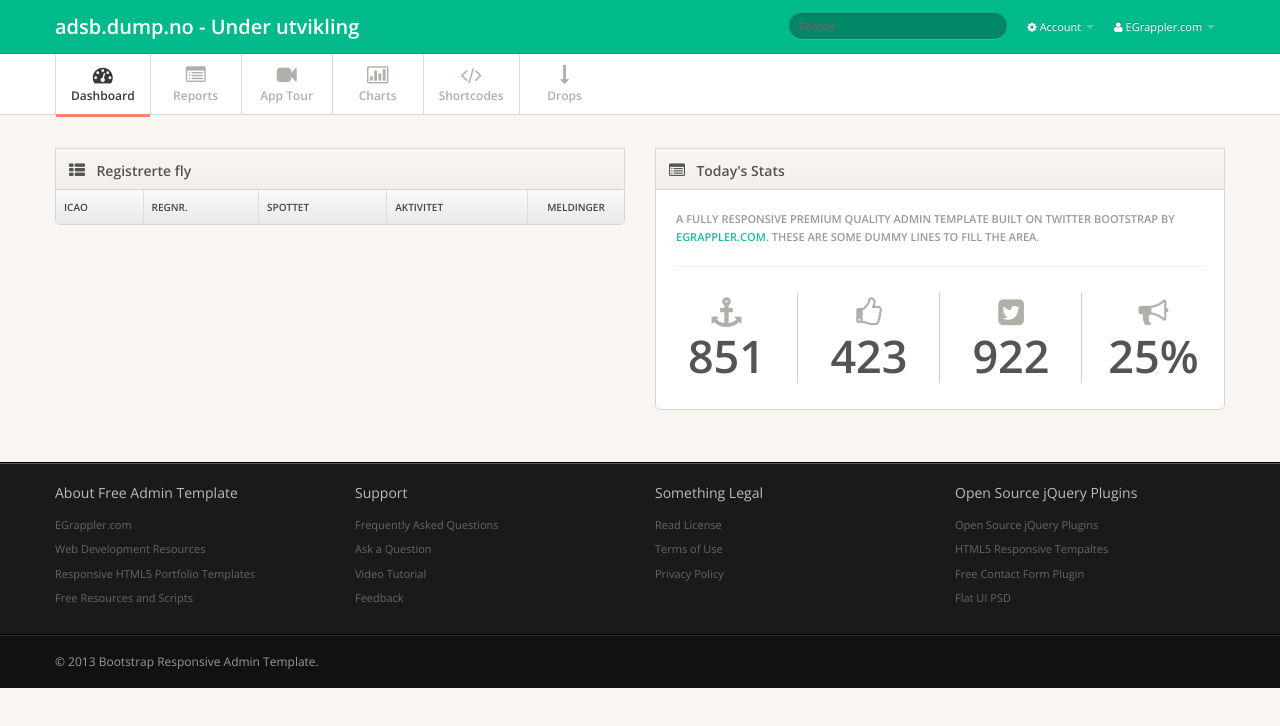
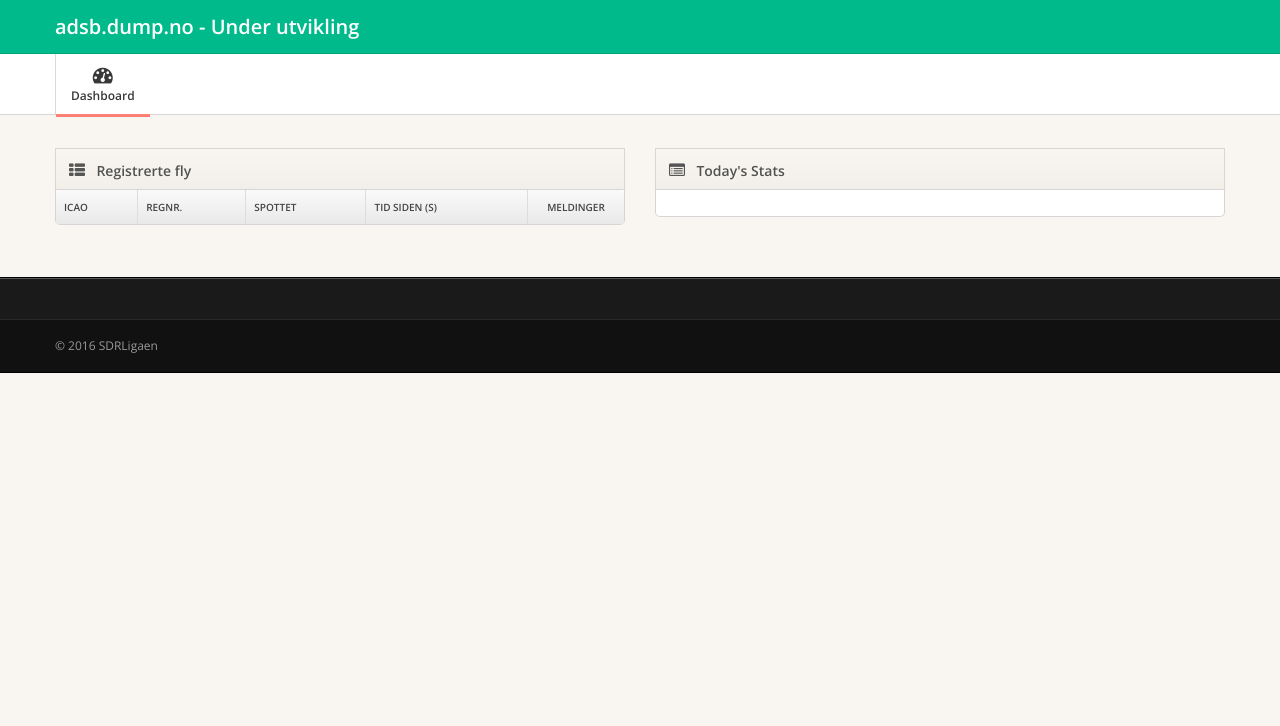
Before and after one commit to haakonnessjoen/adsb-hub, a website: page public/main.html in a window 1280 px wide. Drawn offline with nearby package versions, Linux system fonts and the light colour scheme.

Commit message:
Tried to debug speed problem

```diff
--- a/public/main.html
+++ b/public/main.html
@@ -23,25 +23,6 @@
     <div class="container"> <a class="btn btn-navbar" data-toggle="collapse" data-target=".nav-collapse"><span
                     class="icon-bar"></span><span class="icon-bar"></span><span class="icon-bar"></span> </a><a class="brand" href="index.html">adsb.dump.no - Under utvikling</a>
       <div class="nav-collapse">
-        <ul class="nav pull-right">
-          <li class="dropdown"><a href="#" class="dropdown-toggle" data-toggle="dropdown"><i
-                            class="icon-cog"></i> Account <b class="caret"></b></a>
-            <ul class="dropdown-menu">
-              <li><a href="javascript:;">Settings</a></li>
-              <li><a href="javascript:;">Help</a></li>
-            </ul>
-          </li>
-          <li class="dropdown"><a href="#" class="dropdown-toggle" data-toggle="dropdown"><i
-                            class="icon-user"></i> EGrappler.com <b class="caret"></b></a>
-            <ul class="dropdown-menu">
-              <li><a href="javascript:;">Profile</a></li>
-              <li><a href="javascript:;">Logout</a></li>
-            </ul>
-          </li>
-        </ul>
-        <form class="navbar-search pull-right">
-          <input type="text" class="search-query" placeholder="Search">
-        </form>
       </div>
       <!--/.nav-collapse -->
     </div>
@@ -55,6 +36,7 @@
     <div class="container">
       <ul class="mainnav">
         <li class="active"><a href="index.html"><i class="icon-dashboard"></i><span>Dashboard</span> </a> </li>
+<!--
         <li><a href="reports.html"><i class="icon-list-alt"></i><span>Reports</span> </a> </li>
         <li><a href="guidely.html"><i class="icon-facetime-video"></i><span>App Tour</span> </a></li>
         <li><a href="charts.html"><i class="icon-bar-chart"></i><span>Charts</span> </a> </li>
@@ -68,7 +50,7 @@
             <li><a href="signup.html">Signup</a></li>
             <li><a href="error.html">404</a></li>
           </ul>
-        </li>
+        </li>-->
       </ul>
     </div>
     <!-- /container -->
@@ -93,7 +75,7 @@
                     <th>ICAO</th>
                     <th>Regnr.</th>
 										<th>Spottet</th>
-										<th>Aktivitet</th>
+										<th>Tid siden (s)</th>
                     <th class="td-actions">Meldinger</th>
                   </tr>
                 </thead>
@@ -112,23 +94,16 @@
             </div>
             <!-- /widget-header -->
             <div class="widget-content">
-              <div class="widget big-stats-container">
+              <div class="widget big-stats-container"><!--
                 <div class="widget-content">
                   <h6 class="bigstats">A fully responsive premium quality admin template built on Twitter Bootstrap by <a href="http://www.egrappler.com" target="_blank">EGrappler.com</a>.  These are some dummy lines to fill the area.</h6>
                   <div id="big_stats" class="cf">
                     <div class="stat"> <i class="icon-anchor"></i> <span class="value">851</span> </div>
-                    <!-- .stat -->
-
                     <div class="stat"> <i class="icon-thumbs-up-alt"></i> <span class="value">423</span> </div>
-                    <!-- .stat -->
-
                     <div class="stat"> <i class="icon-twitter-sign"></i> <span class="value">922</span> </div>
-                    <!-- .stat -->
-
                     <div class="stat"> <i class="icon-bullhorn"></i> <span class="value">25%</span> </div>
-                    <!-- .stat -->
                   </div>
-                </div>
+                </div> -->
                 <!-- /widget-content -->
 
               </div>
@@ -148,53 +123,6 @@
 <div class="extra">
   <div class="extra-inner">
     <div class="container">
-      <div class="row">
-                    <div class="span3">
-                        <h4>
-                            About Free Admin Template</h4>
-                        <ul>
-                            <li><a href="javascript:;">EGrappler.com</a></li>
-                            <li><a href="javascript:;">Web Development Resources</a></li>
-                            <li><a href="javascript:;">Responsive HTML5 Portfolio Templates</a></li>
-                            <li><a href="javascript:;">Free Resources and Scripts</a></li>
-                        </ul>
-                    </div>
-                    <!-- /span3 -->
-                    <div class="span3">
-                        <h4>
-                            Support</h4>
-                        <ul>
-                            <li><a href="javascript:;">Frequently Asked Questions</a></li>
-                            <li><a href="javascript:;">Ask a Question</a></li>
-                            <li><a href="javascript:;">Video Tutorial</a></li>
-                            <li><a href="javascript:;">Feedback</a></li>
-                        </ul>
-                    </div>
-                    <!-- /span3 -->
-                    <div class="span3">
-                        <h4>
-                            Something Legal</h4>
-                        <ul>
-                            <li><a href="javascript:;">Read License</a></li>
-                            <li><a href="javascript:;">Terms of Use</a></li>
-                            <li><a href="javascript:;">Privacy Policy</a></li>
-                        </ul>
-                    </div>
-                    <!-- /span3 -->
-                    <div class="span3">
-                        <h4>
-                            Open Source jQuery Plugins</h4>
-                        <ul>
-                            <li><a href="http://www.egrappler.com">Open Source jQuery Plugins</a></li>
-                            <li><a href="http://www.egrappler.com;">HTML5 Responsive Tempaltes</a></li>
-                            <li><a href="http://www.egrappler.com;">Free Contact Form Plugin</a></li>
-                            <li><a href="http://www.egrappler.com;">Flat UI PSD</a></li>
-                        </ul>
-                    </div>
-                    <!-- /span3 -->
-                </div>
-      <!-- /row -->
-    </div>
     <!-- /container -->
   </div>
   <!-- /extra-inner -->
@@ -204,7 +132,7 @@
   <div class="footer-inner">
     <div class="container">
       <div class="row">
-        <div class="span12"> &copy; 2013 <a href="http://www.egrappler.com/">Bootstrap Responsive Admin Template</a>. </div>
+        <div class="span12"> &copy; 2016 SDRLigaen </div>
         <!-- /span12 -->
       </div>
       <!-- /row -->
```
Also changed, not shown: input.js (+9 -0 lines), public/index.html (+1 -1 lines), transport.js (+9 -2 lines).
